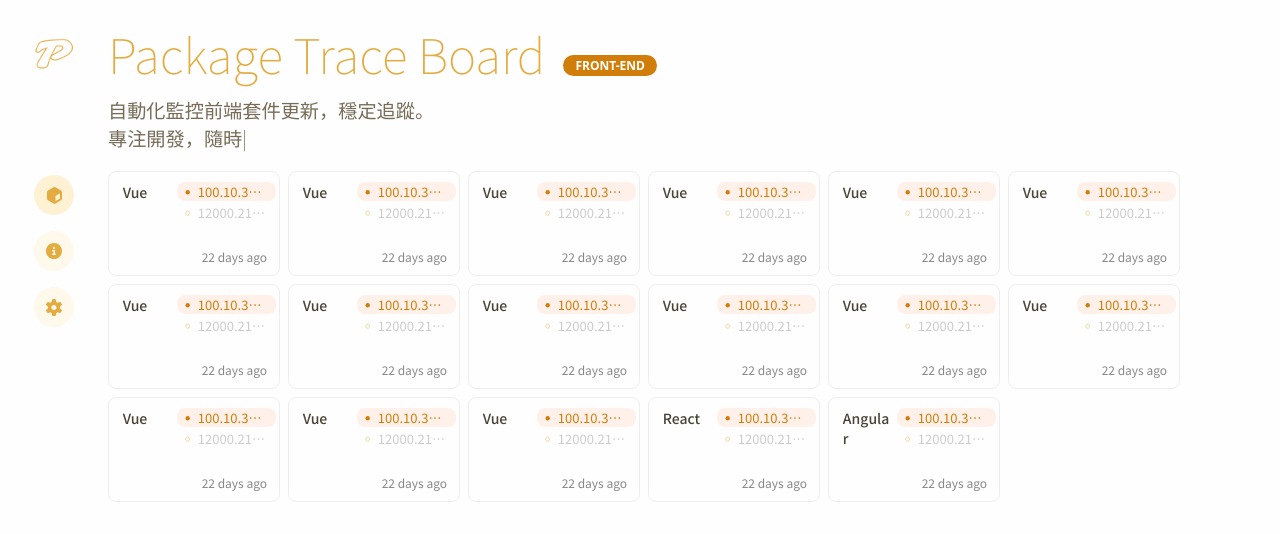
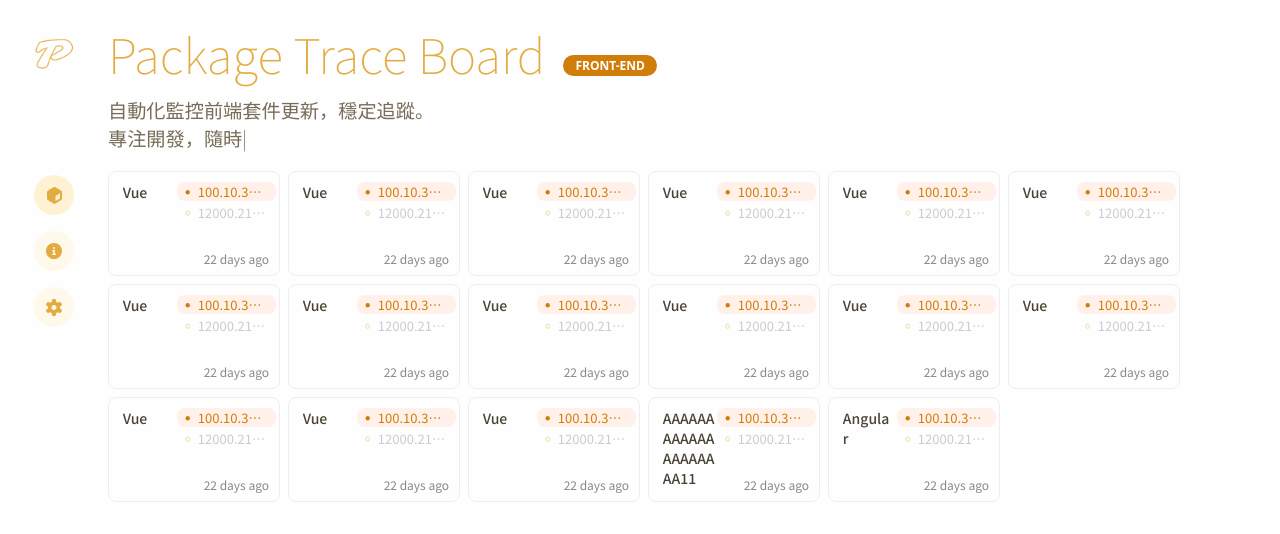
Before and after one commit to yuhsiang237/package-track, a Nuxt app: page /dashboard in a window 1280 px wide. Shown: the top 534 px of the page. Built offline with nearby package versions, Linux system fonts and the light colour scheme.

Commit message:
fix: fix card title multi row

```diff
--- a/app/assets/scss/_custom.scss
+++ b/app/assets/scss/_custom.scss
@@ -1,6 +1,7 @@
 @use "variables" as *;
 // --- dashboard ---
 .package-card {
+  position: relative;
   width: 172px;
   height: 105px;
   border: 1px solid #eee;
@@ -10,7 +11,7 @@
   justify-content: space-between;
   box-sizing: border-box;
   padding-top: 10px;
-  padding-bottom: 10px;
+  padding-bottom: 8px;
   padding-left: 13.86px;
   padding-right: 12px;
 
@@ -26,7 +27,6 @@
       -moz-osx-font-smoothing: grayscale;
       /* 換行與超出省略控制 */
       display: -webkit-box; /* 多行省略 */
-      -webkit-line-clamp: 3; /* 最多兩行 */
       -webkit-box-orient: vertical;
       overflow: hidden;
       word-break: break-word;
@@ -88,6 +88,9 @@
     font-size: 12px;
     color: #888;
     text-align: right;
+    position: absolute;
+    bottom: 8px;
+    right: 10px;
   }
 }
 .card-container {
--- a/app/components/PackageCard.vue
+++ b/app/components/PackageCard.vue
@@ -2,7 +2,7 @@
   <div class="package-card">
     <div class="info-container">
       <div class="title-section">
-        {{ title }}
+        {{ truncatedTitle }}
       </div>
       <div class="version-section">
         <div class="version-current active">
@@ -50,8 +50,18 @@
 </template>
 
 <script setup>
-import { defineProps } from "vue";
+import { defineProps, computed } from "vue";
 
+// ✅ 限制 10 個字
+const maxLength = 22;
+
+// ✅ 若超過 10 字，則截斷 + "…"
+const truncatedTitle = computed(() => {
+  if (!props.title) return "";
+  return props.title.length > maxLength
+    ? props.title.slice(0, maxLength) + "…"
+    : props.title;
+});
 const props = defineProps({
   title: {
     type: String,
--- a/app/pages/dashboard.vue
+++ b/app/pages/dashboard.vue
@@ -36,7 +36,7 @@ onMounted(() => {
     timeAgo: "22 days ago",
   }));
   packages.value.push({
-    title: "React",
+    title: "AAAAAAAAAAAAAAAAAAAA11",
     currentVersion: "100.10.311110",
     oldVersion: "12000.2111.10",
     timeAgo: "22 days ago",
--- a/app/pages/info.vue
+++ b/app/pages/info.vue
@@ -1,2 +1,4 @@
-<template><div>info</div></template>
+<template>
+  <div class="intro"></div>
+</template>
 <script setup lang="ts"></script>
```
